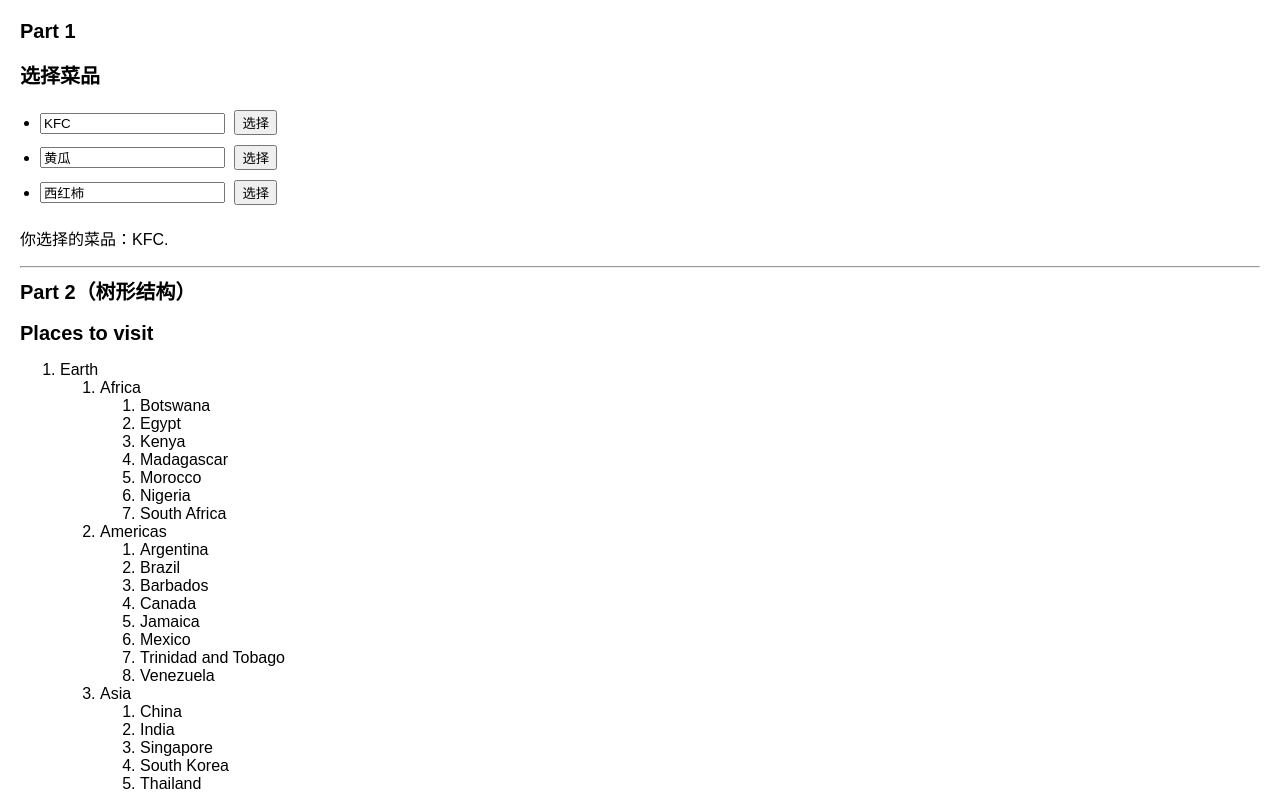
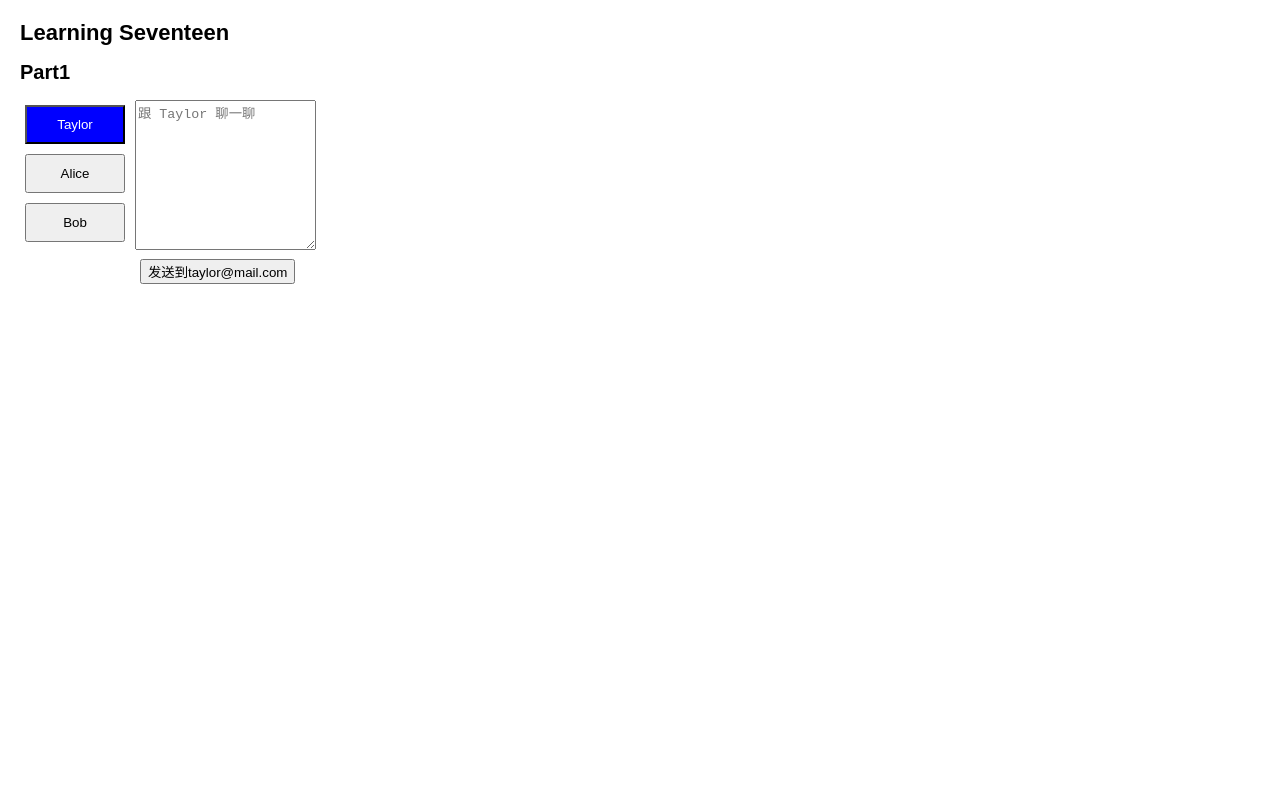
Before and after one commit to hengboy/react-learning-chapter, a React (Create React App) app: page / in a window 1280 px wide. Shown: the top 793 px of the page. Built offline with nearby package versions, Linux system fonts and the light colour scheme.

Commit message:
:memo: learning 9.28

```diff
--- a/src/App.js
+++ b/src/App.js
@@ -14,10 +14,12 @@ import LearningTwelve from "./learning/LearningTwelve";
 import LearningThirteen from "./learning/LearningThirteen";
 import LearningFourteen from "./learning/LearningFourteen";
 import LearningFifteen from "./learning/LearningFifteen";
+import LearningSixteen from "./learning/LearningSixteen";
+import LearningSeventeen from "./learning/LearningSeventeen";
 
 function App() {
     return (
-        <LearningFifteen/>
+        <LearningSeventeen/>
     );
 }
 
--- /dev/null
+++ b/src/learning/LearningSeventeen.js
@@ -0,0 +1,11 @@
+import Part1 from "./seventeen/Part1";
+
+export default function LearningSeventeen() {
+    return (
+        <>
+            <h1>Learning Seventeen</h1>
+            <h2>Part1</h2>
+            <Part1/>
+        </>
+    )
+}
--- /dev/null
+++ b/src/learning/LearningSixteen.js
@@ -0,0 +1,18 @@
+import Part1 from "./sixteen/Part1";
+import Part2 from "./sixteen/Part2";
+import Part3 from "./sixteen/Part3";
+
+export default function LearningSixteen() {
+    return (
+        <>
+            <h2>Part1（只展开一个面板）</h2>
+            <Part1/>
+            <hr/>
+            <h2>Part2（同步输入）</h2>
+            <Part2/>
+            <hr/>
+            <h2>Part3（数据过滤）</h2>
+            <Part3/>
+        </>
+    )
+}
--- /dev/null
+++ b/src/learning/seventeen/Part1.js
@@ -0,0 +1,74 @@
+import {useState} from "react";
+import './style.css';
+
+function ContactList({selectedContact, contacts, onSelect}) {
+    return (
+        <section className="contact-list">
+            <ul>
+                {contacts.map(contact =>
+                    <li key={contact.id}
+                    >
+                        <button onClick={() => onSelect(contact)}
+                                style={selectedContact.id === contact.id ? {background: "blue", color: "white"} : {}}
+                        >
+                            {contact.name}
+                        </button>
+                    </li>
+                )}
+            </ul>
+        </section>
+    );
+}
+
+function Chat({contact, text, onChangeText}) {
+    return (
+        <section className="chat">
+            <textarea
+                value={text}
+                placeholder={'跟 ' + contact.name + ' 聊一聊'}
+                onChange={onChangeText}
+            />
+            <br/>
+            <button>发送到{contact.email}</button>
+        </section>
+    );
+}
+
+const contacts = [
+    {id: 0, name: 'Taylor', email: 'taylor@mail.com'},
+    {id: 1, name: 'Alice', email: 'alice@mail.com'},
+    {id: 2, name: 'Bob', email: 'bob@mail.com'}
+];
+export default function Part1() {
+    const [to, setTo] = useState(contacts[0]);
+    const [temps, setTemps] = useState([
+        {id: 0, tempText: ''},
+        {id: 1, tempText: ''},
+        {id: 2, tempText: ''}
+    ]);
+    let toTemp = temps.filter(tt => tt.id === to.id);
+
+    function handleChangeText(e) {
+        setTemps(temps.map(temp => {
+            if (temp.id === to.id) {
+                return {
+                    ...temp,
+                    tempText: e.target.value
+                }
+            } else {
+                return temp;
+            }
+        }));
+    }
+
+    return (
+        <div>
+            <ContactList
+                contacts={contacts}
+                selectedContact={to}
+                onSelect={contact => setTo(contact)}
+            />
+            <Chat key={to.id} contact={to} text={toTemp.tempText} onChangeText={handleChangeText}/>
+        </div>
+    );
+}
--- /dev/null
+++ b/src/learning/seventeen/style.css
@@ -0,0 +1,65 @@
+* {
+    box-sizing: border-box;
+}
+
+body {
+    font-family: sans-serif;
+    margin: 20px;
+    padding: 0;
+}
+
+h1 {
+    margin-top: 0;
+    font-size: 22px;
+}
+
+h2 {
+    margin-top: 0;
+    font-size: 20px;
+}
+
+h3 {
+    margin-top: 0;
+    font-size: 18px;
+}
+
+h4 {
+    margin-top: 0;
+    font-size: 16px;
+}
+
+h5 {
+    margin-top: 0;
+    font-size: 14px;
+}
+
+h6 {
+    margin-top: 0;
+    font-size: 12px;
+}
+
+code {
+    font-size: 1.2em;
+}
+
+ul {
+    padding-inline-start: 20px;
+}
+
+.chat, .contact-list {
+    float: left;
+    margin-bottom: 20px;
+}
+ul, li {
+    list-style: none;
+    margin: 0;
+    padding: 0;
+}
+li button {
+    width: 100px;
+    padding: 10px;
+    margin-right: 10px;
+}
+textarea {
+    height: 150px;
+}
--- /dev/null
+++ b/src/learning/sixteen/Part1.js
@@ -0,0 +1,31 @@
+import {useState} from "react";
+import './style.css';
+
+function Panel({title, children, isActive, onShow}) {
+    return (
+        <section className="panel">
+            <h3>{title}</h3>
+            {isActive ? (<p>{children}</p>) : (
+                <button onClick={onShow}>
+                    显示
+                </button>
+            )}
+        </section>
+    );
+}
+
+export default function Part1() {
+    const [activeIndex, setActiveIndex] = useState(0);
+    return (
+        <>
+            <h2>哈萨克斯坦，阿拉木图</h2>
+            <Panel title="关于" isActive={activeIndex === 0} onShow={() => setActiveIndex(0)}>
+                阿拉木图人口约200万，是哈萨克斯坦最大的城市。它在 1929 年到 1997 年间都是首都。
+            </Panel>
+            <Panel title="词源" isActive={activeIndex === 1} onShow={() => setActiveIndex(1)}>
+                这个名字来自于 <span lang="kk-KZ">алма</span>，哈萨克语中“苹果”的意思，经常被翻译成“苹果之乡”。事实上，阿拉木图的周边地区被认为是苹果的发源地，<i
+                lang="la">Malus sieversii</i> 被认为是现今苹果的祖先。
+            </Panel>
+        </>
+    );
+}
--- /dev/null
+++ b/src/learning/sixteen/Part2.js
@@ -0,0 +1,27 @@
+import {useState} from "react";
+
+function Input({label, text, changeText}) {
+    return (
+        <label>
+            {label}
+            {'：'}
+            <input value={text} onChange={changeText}/>
+        </label>
+    );
+}
+
+export default function Part2() {
+    const [text, setText] = useState('');
+
+    function handleChange(e) {
+        setText(e.target.value);
+    }
+
+    return (
+        <>
+            <Input label="第一个输入框" text={text} changeText={handleChange}/>
+            {' '}
+            <Input label="第二个输入框" text={text} changeText={handleChange}/>
+        </>
+    )
+}
--- /dev/null
+++ b/src/learning/sixteen/Part3.js
@@ -0,0 +1,47 @@
+import {foods, filterItems} from "./data";
+import {useState} from "react";
+
+
+function SearchBar({query, changeQuery}) {
+    return (
+        <label>
+            搜索：{' '}
+            <input
+                value={query}
+                onChange={changeQuery}
+            />
+        </label>
+    );
+}
+
+function FoodList({items}) {
+    return (
+        <table>
+            <tbody>
+            {items.map(food => (
+                <tr key={food.id}>
+                    <td>{food.name}</td>
+                    <td>{food.description}</td>
+                </tr>
+            ))}
+            </tbody>
+        </table>
+    );
+}
+
+export default function Part3() {
+    const [query, setQuery] = useState('');
+    let filteredFoods = filterItems(foods, query);
+
+    function handleChange(e) {
+        setQuery(e.target.value);
+    }
+
+    return (
+        <>
+            <SearchBar query={query} changeQuery={handleChange}/>
+            <hr/>
+            <FoodList items={filteredFoods}/>
+        </>
+    );
+}
--- /dev/null
+++ b/src/learning/sixteen/data.js
@@ -0,0 +1,30 @@
+export function filterItems(items, query) {
+    query = query.toLowerCase();
+    return items.filter(item =>
+        item.name.split(' ').some(word =>
+            word.toLowerCase().startsWith(query)
+        )
+    );
+}
+
+export const foods = [{
+    id: 0,
+    name: '寿司',
+    description: '寿司是一道传统的日本菜，是用醋米饭做成的'
+}, {
+    id: 1,
+    name: '木豆',
+    description: '制作木豆最常见的方法是在汤中加入洋葱、西红柿和各种香料'
+}, {
+    id: 2,
+    name: '饺子',
+    description: '饺子是用未发酵的面团包裹咸的或甜的馅料，然后在沸水中煮制而成的'
+}, {
+    id: 3,
+    name: '烤肉串',
+    description: '烤肉串是一种很受欢迎的食物，是用肉串和肉块做成。'
+}, {
+    id: 4,
+    name: '点心',
+    description: '点心是广东人的传统喜好，是在餐馆吃早餐和午餐时喜欢吃的一系列小菜'
+}];
--- /dev/null
+++ b/src/learning/sixteen/style.css
@@ -0,0 +1,53 @@
+* {
+    box-sizing: border-box;
+}
+
+body {
+    font-family: sans-serif;
+    margin: 20px;
+    padding: 0;
+}
+
+h1 {
+    margin-top: 0;
+    font-size: 22px;
+}
+
+h2 {
+    margin-top: 0;
+    font-size: 20px;
+}
+
+h3 {
+    margin-top: 0;
+    font-size: 18px;
+}
+
+h4 {
+    margin-top: 0;
+    font-size: 16px;
+}
+
+h5 {
+    margin-top: 0;
+    font-size: 14px;
+}
+
+h6 {
+    margin-top: 0;
+    font-size: 12px;
+}
+
+code {
+    font-size: 1.2em;
+}
+
+ul {
+    padding-inline-start: 20px;
+}
+
+h3, p { margin: 5px 0px; }
+.panel {
+    padding: 10px;
+    border: 1px solid #aaa;
+}
```
